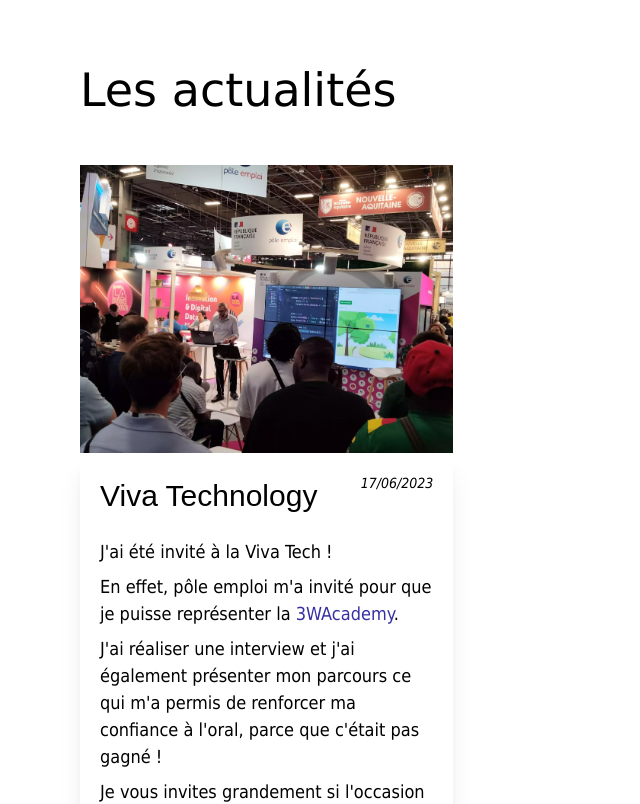
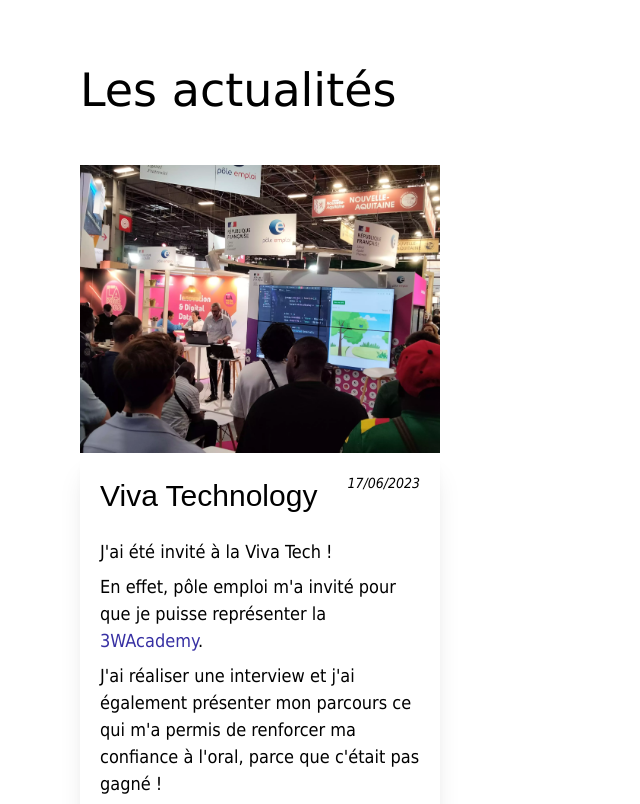
Before and after one commit to Azonesbz/vincentavez, a React (Vite) app in the folder client/: page / in a window 1280 px wide. Shown: the part 840-1644 px from the top of the page, without its empty margins (0-640 px from the left). Built offline with nearby package versions, Linux system fonts and the light colour scheme; a web font is replaced by a local one.

Commit message:
fixed gap to cards

```diff
--- a/client/src/components/actuality/Actuality.jsx
+++ b/client/src/components/actuality/Actuality.jsx
@@ -6,7 +6,7 @@ export default function Actuality(){
         <>
             <section className="container py-24" id="actuality">
                 <h1 className="font-thin">Les actualités</h1>
-                <div className="grid grid-cols-12">
+                <div className="grid grid-cols-12 gap-5">
                     <Cards />
                 </div>
             </section>
```
